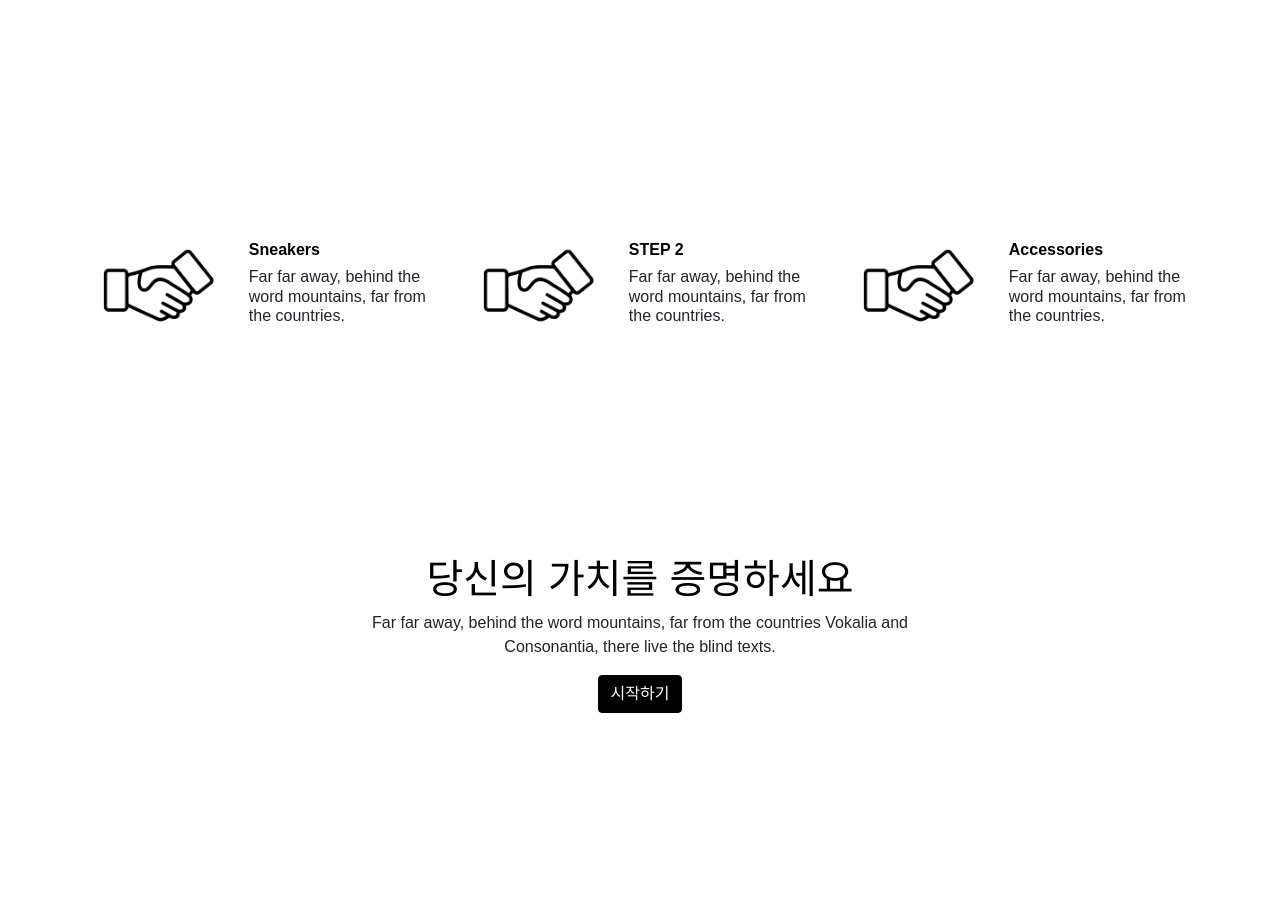
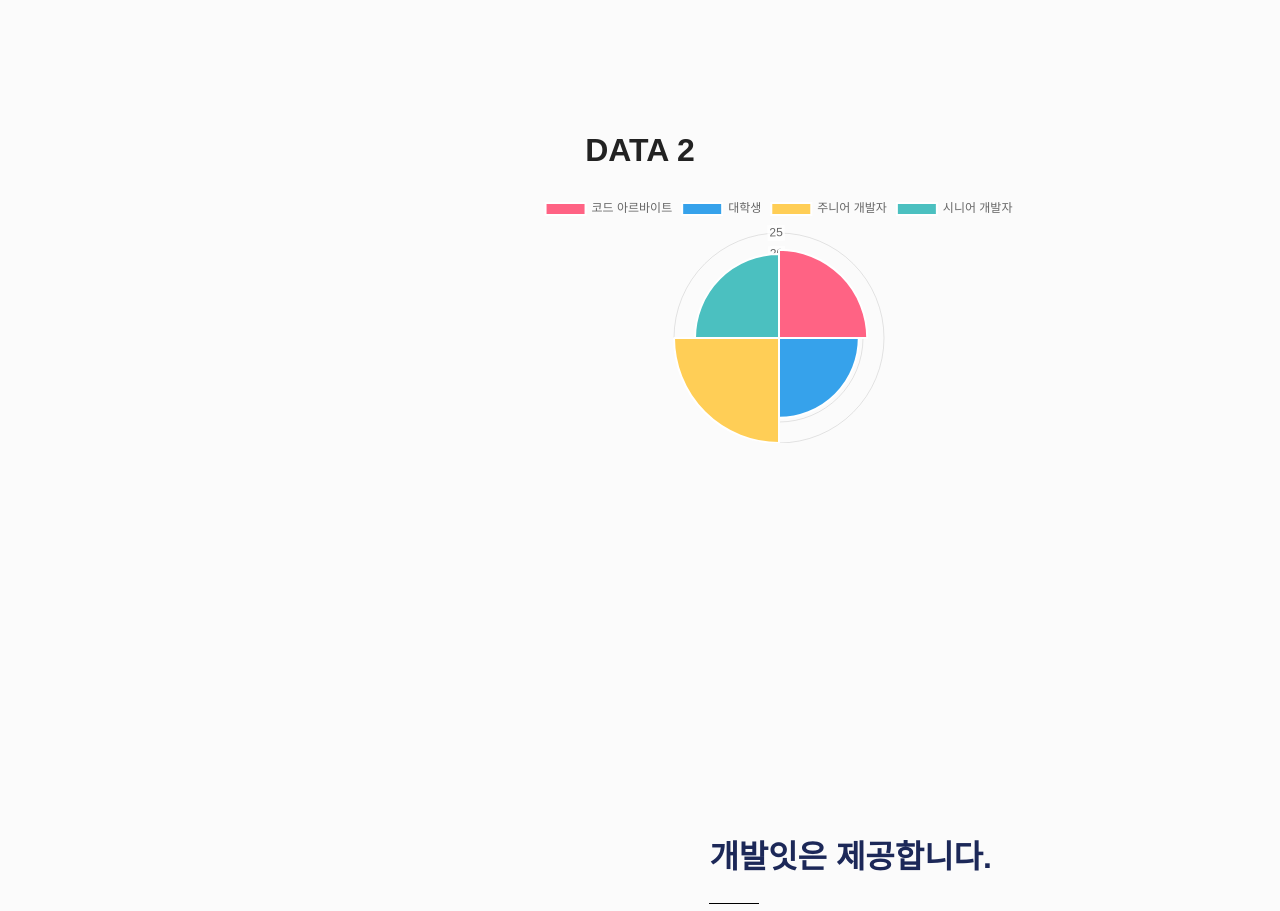
Before and after one commit to smRLadlTwh/developIT, a Flask app: page / in a window 1280 px wide. Shown: the part 1414-2325 px from the top of the page. Before the commit the page ends 2127 px from the top, so only its background shows below. Run offline with Flask 2, Linux system fonts and the light colour scheme; some libraries are stand-ins or nearby versions; some web fonts are replaced.

Commit message:
통계하면 개발하였습니다

```diff
--- a/static/style.css
+++ b/static/style.css
@@ -64,8 +64,8 @@ h1, .h1, h2, .h2, h3, .h3, h4, .h4 {
     -webkit-box-shadow: none;
     box-shadow: none; }
   .btn.btn-primary {
-    background: #000;
-    border-color: #000; }
+    background: #1C2858;
+    border-color: #1C2858; }
     .btn.btn-primary:hover {
       border-color: #0a0a0a;
       background: #0a0a0a; }
--- a/templates/index.html
+++ b/templates/index.html
@@ -8,16 +8,22 @@
     <meta name="description" content=""/>
     <meta name="keywords" content="free template, bootstrap, bootstrap4"/>
 
+    <script src="https://cdnjs.cloudflare.com/ajax/libs/Chart.js/2.4.0/Chart.min.js"></script>
     <link rel="stylesheet" href="/static/style.css">
     <link rel="stylesheet" href="/static/bootstrap.css">
     <link rel="preconnect" href="https://fonts.googleapis.com">
     <link rel="preconnect" href="https://fonts.gstatic.com" crossorigin>
     <link href="https://fonts.googleapis.com/css2?family=Gaegu:wght@300&family=Nanum+Gothic:wght@400;800&display=swap"
           rel="stylesheet">
+    <script src="/static/includeHTML.js"></script>
+    <script src="/static/includeRouter.js"></script>
 
     <style>
         * {
             font-family: 'Do Hyeon', sans-serif
+        }
+        p {
+            font-size: 1.3rem;
         }
     </style>
 
@@ -43,89 +49,52 @@
 
 <nav class="site-nav">
     <div class="container">
-        <div class="site-navigation">
-            <a href="index.html" class="logo float-left m-0">Style <span class="text-primary">.</span></a>
-
-            <ul class="js-clone-nav d-none d-lg-inline-noone text-left site-menu">
-                <li class="active"><a href="index.html">Home</a></li>
-                <li class="has-children">
-                    <a href="#">Pages</a>
-                    <ul class="dropdown">
-                        <li><a href="portfolio.html">Portfolio</a></li>
-                        <li><a href="blog.html">Blog</a></li>
-                        <li><a href="single.html">Single</a></li>
-                        <li><a href="about.html">About</a></li>
-                        <li><a href="contact.html">Contact</a></li>
-
-                        <li class="has-children">
-                            <a href="#">Menu Two</a>
-                            <ul class="dropdown">
-                                <li><a href="#">Sub Menu One</a></li>
-                                <li><a href="#">Sub Menu Two</a></li>
-                                <li><a href="#">Sub Menu Three</a></li>
-                            </ul>
-                        </li>
-                        <li><a href="#">Menu Three</a></li>
-                    </ul>
-                </li>
-                <li><a href="portfolio.html">Portfolio</a></li>
-                <li><a href="elements.html">Elements</a></li>
-                <li><a href="about.html">About</a></li>
-                <li><a href="contact.html">Contact Us</a></li>
-            </ul>
-
-            <a href="#" class="burger ml-auto float-right site-menu-toggle js-menu-toggle d-inline-block d-lg-block"
-               data-toggle="collapse" data-target="#main-navbar">
-                <span></span>
-            </a>
-
-        </div>
     </div>
 </nav>
 
-<div class="custom-hero">
+
+<div class="custom-hero section">
     <div class="container">
+        <div style="margin: auto; width: 250px">
+            <img src="/static/logo-removebg.png" alt="Image"
+                             class="">
+        </div>
         <div class="row justify-content-center">
             <div class="col-lg-6">
-                <div class="line js-line mx-auto mb-3 my-3"></div>
-                <p class="sub-text">당신의 가치를 증명하세요.</p>
+                <h1 style="margin-top: 50px">당신의 가치를 증명하세요</h1>
+                <p>당신을 필요로 하는 곳에서 당신의 가치를 새롭게 정의 해드립니다.</p>
+                <p>개발자의 새로운 시작을 알리세요.</p>
+                <p><a href="login" class="btn btn-primary" style="width: 300px">시작하기</a></p>
             </div>
         </div>
     </div>
 </div>
 
+
 <div class="site-section">
     <div class="container">
-        <div class="row align-items-center justify-content-around">
-
-            <div class="col-lg-4 text-center">
-
+        <div class="align-items-center justify-content-around">
                 <div>
-                    <div data-jarallax-element="-100" class="jarallax">
-                        <h2>Minimal Design</h2>
-                        <span class="d-inline-block">Minimalist Design</span>
-                        <img src="https://i.pinimg.com/564x/ce/01/14/ce011409d1eb304d266c02d29b819ea9.jpg" alt="Image"
-                             class="img-fluid my-3 my-lg-5">
-                        <p class="line-top fig-2-text mb-4">Far far away, behind the word mountains, far from the
-                            countries Vokalia and Consonantia, there live the blind texts.</p>
+                    <div data-jarallax-element="-100" class="jarallax" style="height: 500px; text-align: center">
+                        <h2>DATA 1</h2>
+                        <div style="width: 700px; height: 800px;">
+                            <!--차트가 그려질 부분-->
+                            <canvas id="myChart-1"></canvas>
+                        </div>
+                        <script src="https://cdnjs.cloudflare.com/ajax/libs/Chart.js/2.4.0/Chart.min.js"></script>
                     </div>
                 </div>
 
-            </div>
-            <div class="col-lg-5 mt-5">
-
                 <div>
-                    <h2>Minimal Watch</h2>
-                    <span class="d-inline-block">Innovative Design</span>
-
-                    <div class="line me-auto mb-3 mt-3"></div>
-
-                    <p class="line-top fig-2-text my-4">Far far away, behind the word mountains, far from the countries
-                        Vokalia and Consonantia, there live the blind texts.</p>
-                    <img src="https://i.pinimg.com/474x/ef/fd/ef/effdefb53b4d3d90cec6795b750cb64a.jpg" alt="Image"
-                         class="img-fluid">
+                    <div data-jarallax-element="-100" class="jarallax" style="text-align: center;">
+                        <h2>DATA 2</h2>
+                        <div style="width: 500px; height: 400px; margin-left: 40%">
+                            <!--차트가 그려질 부분-->
+                            <canvas id="myChart-2"></canvas>
+                        </div>
+                        <script src="https://cdnjs.cloudflare.com/ajax/libs/Chart.js/2.4.0/Chart.min.js"></script>
+                    </div>
                 </div>
-            </div>
         </div>
     </div>
 </div>
@@ -149,74 +118,172 @@
 
 
             </div>
-            <div class="col-lg-4">
+            <div class="col-lg-5" >
 
-                <h2 class="mb-4">개발잇은 제공합니다.</h2>
+                <h2 class="mb-4" style="color: #1C2858;">개발잇은 제공합니다.</h2>
                 <div class="line my-3"></div>
-                <p>Far far away, behind the word mountains, far from the countries Vokalia and Consonantia, there live
-                    the blind texts. Separated they live in Bookmarksgrove right at the coast of the Semantics, a large
-                    language ocean.</p>
+                <p> 프로그래밍 아르바이트를 구하고 싶으신가요 ?</p>
+                <p> 현업에서 일하시는 분의 조언을 받고 싶으신가요 ?</p>
+                <p> 시니어 개발자에게 운영 코드를 검토 받고 싶은신가요 ?</p>
 
-                <p>A small river named Duden flows by their place and supplies it with the necessary regelialia. It is a
-                    paradisematic country, in which roasted parts of sentences fly into your mouth.</p>
+                <p>저희 개발잇은 다음과 같은 고민을 가지신 분들을 환영합니다. 혼자서 해결하지 마세요. 합당한 가격에 개인에 요구사항에 맞춘 적합한 개발자를 찾으세요.
+                개발잇은 전세계의 개발자를 응원합니다.</p>
             </div>
         </div>
     </div>
 </div>
 
 <div class="section">
-    <div class="container">
+    <div>
+        <h1 style="text-align: center; color: #1C2858">STEPS</h1>
+    </div>
+    <div class="container" style="margin-top: 40px">
         <div class="row">
             <div class="col-12 col-md-6 col-lg-4 mb-lg-0 mb-4" data-aos="fade-up" data-aos-delay="100">
                 <div class="service-2 d-flex align-items-md-center">
                     <div class="image">
-                        <img src="/static/example.png" alt="Image" class="img-fluid">
+{#                        <img src="/static/example.png" alt="Image" class="img-fluid">#}
+                        <svg xmlns="http://www.w3.org/2000/svg" width="160" height="120" fill="currentColor" class="bi bi-person-rolodex" viewBox="0 0 16 16">
+  <path d="M8 9.05a2.5 2.5 0 1 0 0-5 2.5 2.5 0 0 0 0 5Z"/>
+  <path d="M1 1a1 1 0 0 0-1 1v11a1 1 0 0 0 1 1h.5a.5.5 0 0 0 .5-.5.5.5 0 0 1 1 0 .5.5 0 0 0 .5.5h9a.5.5 0 0 0 .5-.5.5.5 0 0 1 1 0 .5.5 0 0 0 .5.5h.5a1 1 0 0 0 1-1V3a1 1 0 0 0-1-1H6.707L6 1.293A1 1 0 0 0 5.293 1H1Zm0 1h4.293L6 2.707A1 1 0 0 0 6.707 3H15v10h-.085a1.5 1.5 0 0 0-2.4-.63C11.885 11.223 10.554 10 8 10c-2.555 0-3.886 1.224-4.514 2.37a1.5 1.5 0 0 0-2.4.63H1V2Z"/>
+</svg>
                     </div>
                     <div class="text">
-                        <h2>Sneakers</h2>
-                        <p>Far far away, behind the word mountains, far from the countries.</p>
+                        <h2 style="color: #1C2858;">STEP 1</h2>
+                        <p>이력서를 작성하고 회원들에게 당신을 어필하세요.</p>
                     </div>
                 </div>
             </div>
 
-            <div class="col-12 col-md-6 col-lg-4 mb-lg-0 mb-4" data-aos="fade-up" data-aos-delay="200">
+            <div class="col-12 col-md-6 col-lg-4 mb-lg-0 mb-4" style="padding-left: 20px" data-aos="fade-up" data-aos-delay="200">
                 <div class="service-2 d-flex align-items-md-center">
                     <div class="image">
-                        <img src="/static/example.png" alt="Image" class="img-fluid">
+                        <svg xmlns="http://www.w3.org/2000/svg" width="160" height="130" fill="currentColor" class="bi bi-display" viewBox="0 0 16 16">
+  <path d="M0 4s0-2 2-2h12s2 0 2 2v6s0 2-2 2h-4c0 .667.083 1.167.25 1.5H11a.5.5 0 0 1 0 1H5a.5.5 0 0 1 0-1h.75c.167-.333.25-.833.25-1.5H2s-2 0-2-2V4zm1.398-.855a.758.758 0 0 0-.254.302A1.46 1.46 0 0 0 1 4.01V10c0 .325.078.502.145.602.07.105.17.188.302.254a1.464 1.464 0 0 0 .538.143L2.01 11H14c.325 0 .502-.078.602-.145a.758.758 0 0 0 .254-.302 1.464 1.464 0 0 0 .143-.538L15 9.99V4c0-.325-.078-.502-.145-.602a.757.757 0 0 0-.302-.254A1.46 1.46 0 0 0 13.99 3H2c-.325 0-.502.078-.602.145z"/>
+</svg>
                     </div>
                     <div class="text">
-                        <h2>STEP 2</h2>
-                        <p>Far far away, behind the word mountains, far from the countries.</p>
+                        <h2 style="color: #1C2858;">STEP 2</h2>
+                        <p>조건에 부합하는 일을 찾아, 마음껏 지원하세요.</p>
                     </div>
                 </div>
             </div>
 
-            <div class="col-12 col-md-6 col-lg-4 mb-lg-0 mb-4" data-aos="fade-up" data-aos-delay="300">
+            <div class="col-12 col-md-6 col-lg-4 mb-lg-0 mb-4" style="padding-left: 30px" data-aos="fade-up" data-aos-delay="300">
                 <div class="service-2 d-flex align-items-md-center">
                     <div class="image">
-                        <img src="/static/example.png" alt="Image" class="img-fluid">
+                    <svg xmlns="http://www.w3.org/2000/svg" width="150" height="110" fill="currentColor" class="bi bi-emoji-sunglasses" viewBox="0 0 16 16">
+  <path d="M4.968 9.75a.5.5 0 1 0-.866.5A4.498 4.498 0 0 0 8 12.5a4.5 4.5 0 0 0 3.898-2.25.5.5 0 1 0-.866-.5A3.498 3.498 0 0 1 8 11.5a3.498 3.498 0 0 1-3.032-1.75zM7 5.116V5a1 1 0 0 0-1-1H3.28a1 1 0 0 0-.97 1.243l.311 1.242A2 2 0 0 0 4.561 8H5a2 2 0 0 0 1.994-1.839A2.99 2.99 0 0 1 8 6c.393 0 .74.064 1.006.161A2 2 0 0 0 11 8h.438a2 2 0 0 0 1.94-1.515l.311-1.242A1 1 0 0 0 12.72 4H10a1 1 0 0 0-1 1v.116A4.22 4.22 0 0 0 8 5c-.35 0-.69.04-1 .116z"/>
+  <path d="M16 8A8 8 0 1 1 0 8a8 8 0 0 1 16 0zm-1 0A7 7 0 1 0 1 8a7 7 0 0 0 14 0z"/>
+</svg>
                     </div>
                     <div class="text">
-                        <h2>Accessories</h2>
-                        <p>Far far away, behind the word mountains, far from the countries.</p>
+                        <h2 style="color: #1C2858;">STEP 3</h2>
+                        <p>멋지게 일을 마친 후, 당신의 가치를 증명하세요.</p>
                     </div>
                 </div>
             </div>
         </div>
     </div>
 </div>
+<footer include-html="/footer" role="contentinfo"></footer>
+<script src="https://code.jquery.com/jquery.js"></script>
+<script src="/static/profile.js"></script>
 
-<div class="custom-hero section">
-    <div class="container">
-        <div class="row justify-content-center">
-            <div class="col-lg-6">
-                <h1 style="font-family: 'Do Hyeon', sans-serif">당신의 가치를 증명하세요</h1>
-                <p>Far far away, behind the word mountains, far from the countries Vokalia and Consonantia, there live
-                    the blind texts.</p>
-                <p><a href="login" class="btn btn-primary">시작하기</a></p>
-            </div>
-        </div>
-    </div>
-</div>
+<script>
+    includeHTML(function () {
+        includeRouter(function () {
+            // do something in the future
+        });
+    });
+</script>
+<script type="text/javascript">
+            let context_1 = document
+                .getElementById('myChart-1')
+                .getContext('2d');
+            let context_2 = document
+                .getElementById('myChart-2')
+                .getContext('2d');
+            let myChart_1 = new Chart(context_1, {
+                type: 'line', // 차트의 형태
+                data: { // 차트에 들어갈 데이터
+                    labels: [
+                        //x 축
+                        '22.05','22.06','22.07','22.08','22.09','22.10','22.11'
+                    ],
+                    datasets: [
+                        { //데이터
+                            label: 'test1', //차트 제목
+                            fill: false, // line 형태일 때, 선 안쪽을 채우는지 안채우는지
+                            data: [
+                                21,19,25,20,23,26,25 //x축 label에 대응되는 데이터 값
+                            ],
+                            backgroundColor: [
+                                //색상
+                                '#1C2858'
+                            ],
+                            borderColor: [
+                                //경계선 색상
+                                '#1C2858'
+                            ],
+                            borderWidth: 2 //경계선 굵기
+                        }/* ,
+                        {
+                            label: 'test2',
+                            fill: false,
+                            data: [
+                                8, 34, 12, 24
+                            ],
+                            backgroundColor: 'rgb(157, 109, 12)',
+                            borderColor: 'rgb(157, 109, 12)'
+                        } */
+                    ]
+                },
+                options: {
+                    scales: {
+                        yAxes: [
+                            {
+                                ticks: {
+                                    beginAtZero: true
+                                }
+                            }
+                        ]
+                    }
+                }
+            });
+            let myChart_2 = new Chart(context_2, {
+                type: 'polarArea', // 차트의 형태
+                data: { // 차트에 들어갈 데이터
+                    labels: ['코드 아르바이트','대학생', '주니어 개발자', '시니어 개발자'], //차트 제목
+                    datasets: [
+                        { //데이터
+                            label: '게시글 카테고리 수',
+                            data: [
+                                21,19,25,20 //x축 label에 대응되는 데이터 값
+                            ],
+                            backgroundColor: [
+                                //색상
+                                'rgba(255, 99, 132, 1)',
+                                'rgba(54, 162, 235, 1)',
+                                'rgba(255, 206, 86, 1)',
+                                'rgba(75, 192, 192, 1)',
+                            ],
+                        }/* ,
+                        {
+                            label: 'test2',
+                            fill: false,
+                            data: [
+                                8, 34, 12, 24
+                            ],
+                            backgroundColor: 'rgb(157, 109, 12)',
+                            borderColor: 'rgb(157, 109, 12)'
+                        } */
+                    ]
+                },
+                options: {
+                    responsive : true
+                }
+            });
+        </script>
 </body>
 </html>
--- a/templates/profile.html
+++ b/templates/profile.html
@@ -179,7 +179,6 @@
     </div>
 </div>
 <footer include-html="/footer" role="contentinfo"></footer>
-<script src="https://code.jquery.com/jquery.js"></script>
 <script src="/static/profile.js"></script>
 
 <script>
```
Also changed, not shown: static/logo-removebg.png (added).
